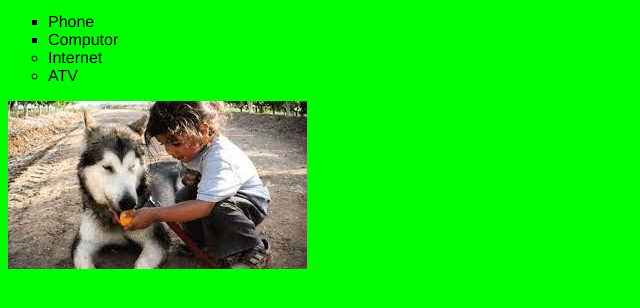
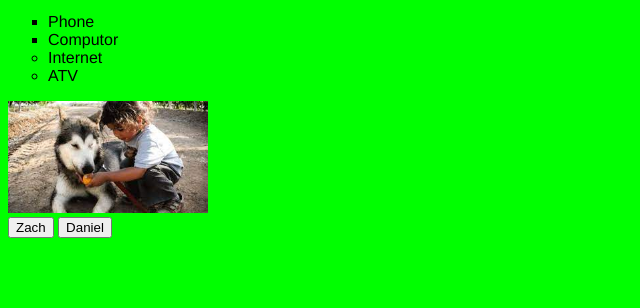
Before and after one commit to DanielShalomCa/my-first-static-webapp, a plain HTML site: page index.html in a window 1280 px wide. Shown: the part 98-406 px from the top of the page, without its empty margins (0-640 px from the left). Drawn offline with Linux system fonts and the light colour scheme.

Commit message:
i added a funcatialatiy

```diff
--- a/app.js
+++ b/app.js
@@ -13,3 +13,7 @@ switcher.addEventListener('click', function() {
     }
     console.log('current class name: ' + className);
 });
+
+function switchImage(imgPath) {
+    document.getElementById("imageid").src="./images/" + imgPath;
+}
--- a/index.html
+++ b/index.html
@@ -16,8 +16,13 @@
       <li>Internet</li>
       <li>ATV</li>
     </ul>
-    <img src="./images/daniel1.jpg" />
-    <div><button class="btn">Dark</button>
+    <img width="200" src="./images/daniel1.jpg" id="imageid"/>
+    <div>
+      <button class="btn">Dark</button>
+    </div>
+    <div>
+      <button onclick="switchImage('zach1.jpg');">Zach</button>
+      <button onclick="switchImage('daniel1.jpg');">Daniel</button>
     </div>
     <script src="app.js"></script>
     <noscript>You need to enable JavaScript to view the full site.</noscript>
```
Also changed, not shown: images/zach1.jpg (added).
